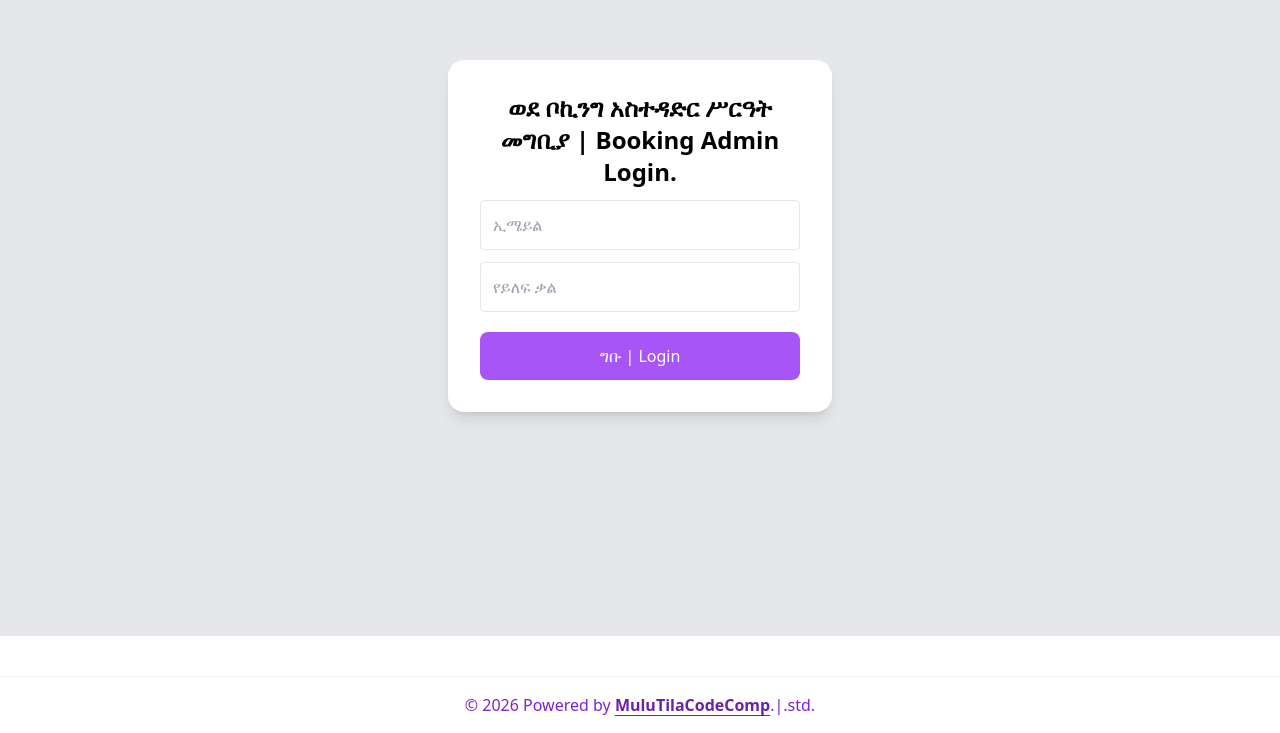
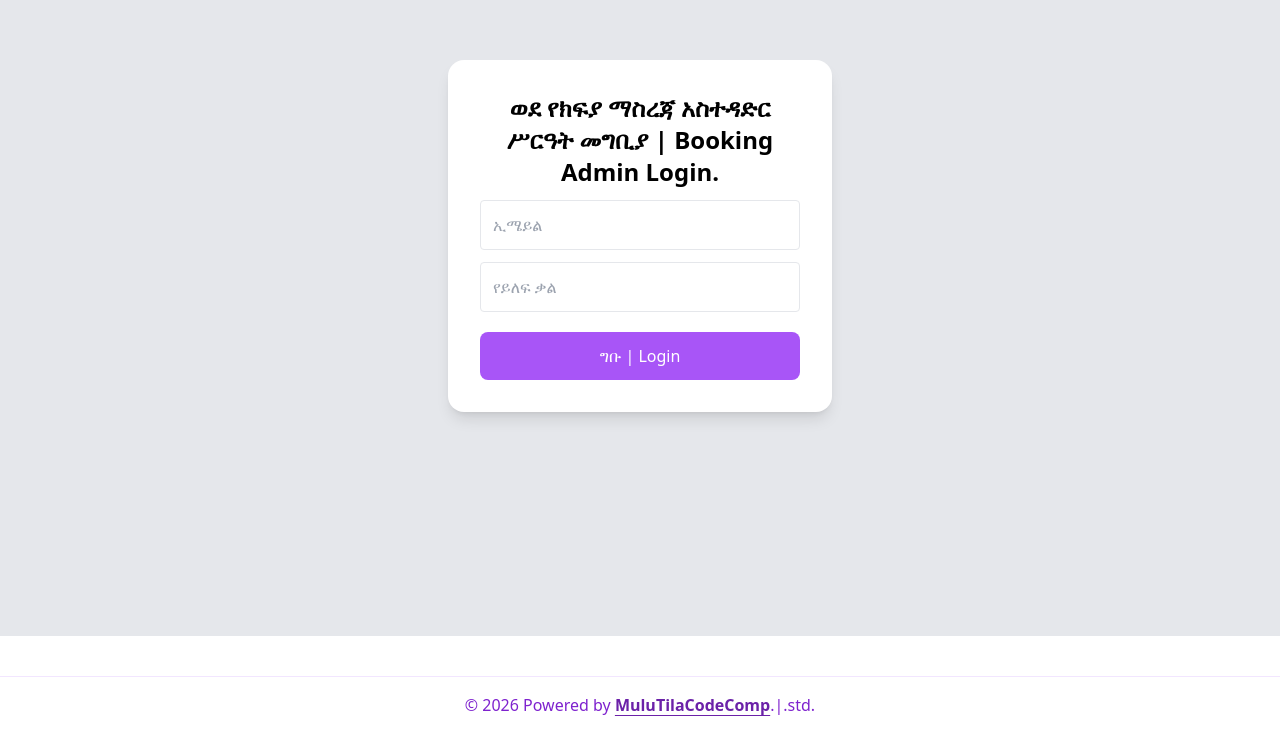
Before and after one commit to guzopayment/economyguzopayementproofsubmitting, a React (Vite) app: page /admin-login in a window 1280 px wide. Shown: the part 164-897 px from the top of the page. Built offline with nearby package versions, Linux system fonts and the light colour scheme; no server answers.

Commit message:
imporove admin login page

```diff
--- a/src/pages/AdminLogin.jsx
+++ b/src/pages/AdminLogin.jsx
@@ -76,7 +76,7 @@ export default function AdminLogin() {
         className="bg-white p-5 md:p-8 rounded-2xl shadow-lg w-full max-w-sm"
       >
         <h2 className="text-2xl mb-3 text-center font-bold">
-          ወደ ቦኪንግ አስተዳድር ሥርዓት መግቢያ | Booking Admin Login.
+          ወደ የክፍያ ማስረጃ አስተዳድር ሥርዓት መግቢያ | Booking Admin Login.
         </h2>
 
         {sessionExpired && (
```
Also changed, not shown: 1 other file (tests, documents, lock files or other folders).
